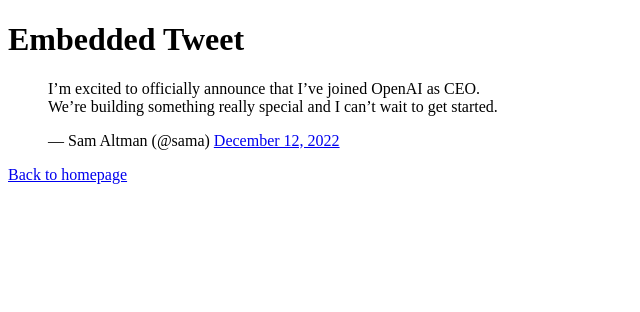
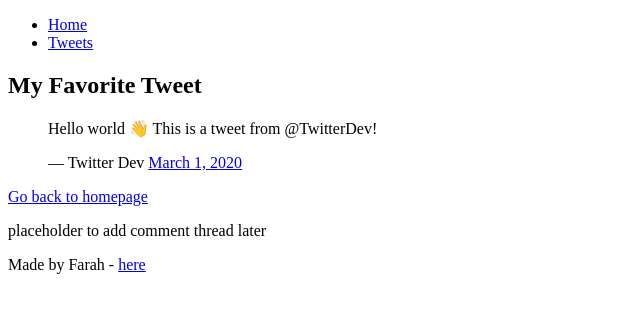
Before and after one commit to Farah405/My_First_Portfolio, a plain HTML site: page html_basic/tweets.html in a window 1280 px wide. Shown: the whole page, without its empty margins (0-640 px from the left). Drawn offline with Linux system fonts and the light colour scheme.

Commit message:
Update tweets.html

```diff
--- a/html_basic/tweets.html
+++ b/html_basic/tweets.html
@@ -1,24 +1,35 @@
 <!DOCTYPE html>
 <html lang="en">
 <head>
-    <meta charset="UTF-8">
-    <meta name="viewport" content="width=device-width, initial-scale=1.0">
-    <title>Base Index</title>
-    <link rel="icon" type="image/x-icon" href="favicon.ico">
+  <meta charset="UTF-8">
+  <title>Tweets</title>
 </head>
 <body>
-   <h1>Embedded Tweet</h1>
+  <header>
+    <ul>
+      <li><a href="index.html">Home</a></li>
+      <li><a href="tweets.html">Tweets</a></li>
+    </ul>
+  </header>
 
-  <blockquote class="twitter-tweet">
-    <p lang="en" dir="ltr">
-      I’m excited to officially announce that I’ve joined OpenAI as CEO. <br>
-      We’re building something really special and I can’t wait to get started.
-    </p>&mdash; Sam Altman (@sama)
-    <a href="https://twitter.com/sama/status/1602141238560079873">December 12, 2022</a>
-  </blockquote>
-  <script async src="https://platform.twitter.com/widgets.js" charset="utf-8"></script>
+  <main>
+    <article>
+      <h1>My Favorite Tweet</h1>
+      <blockquote class="twitter-tweet">
+        <p lang="en" dir="ltr">Hello world 👋 This is a tweet from @TwitterDev!</p>&mdash; Twitter Dev
+        <a href="https://twitter.com/TwitterDev/status/1234567890123456789">March 1, 2020</a>
+      </blockquote>
+      <script async src="https://platform.twitter.com/widgets.js" charset="utf-8"></script>
 
+      <p><a href="index.html">Go back to homepage</a></p>
+    </article>
+    <aside>
+      <p>placeholder to add comment thread later</p>
+    </aside>
+  </main>
 
-  <p><a href="index.html">Back to homepage</a></p>
+  <footer>
+    <p>Made by Farah - <a href="https://github.com/Farah405" target="_blank">here</a></p>
+  </footer>
 </body>
 </html>
```
